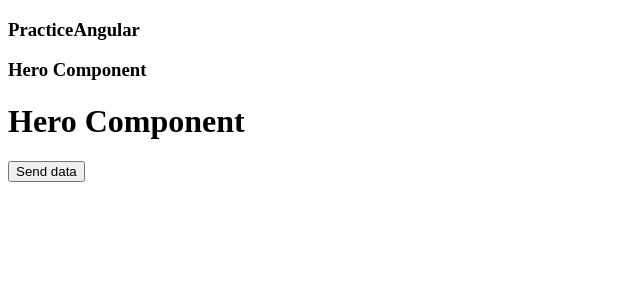
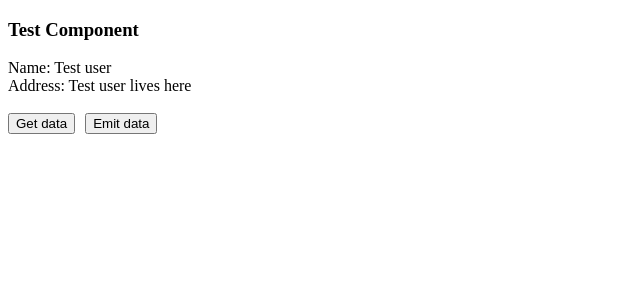
Before and after one commit to yash-mishra/Angular-Training, an Angular app: page /test in a window 1280 px wide. Shown: the top 300 px of the page, without its empty margins (0-640 px from the left). Built offline with nearby package versions, Linux system fonts and the light colour scheme.

Commit message:
FIX: Added service implementation

```diff
--- /dev/null
+++ b/src/app/app.service.ts
@@ -0,0 +1,29 @@
+import { HttpClient } from "@angular/common/http";
+import { Injectable } from "@angular/core";
+import { BehaviorSubject } from "rxjs";
+import { TestUser } from "./models/testUser.model";
+
+@Injectable()
+export class AppService {
+    constructor(private httpClient: HttpClient) { }
+    private testUserDetails = new BehaviorSubject<TestUser>(null);
+
+    public readonly testUserDetails$ = this.testUserDetails.asObservable();
+
+    setData(data: TestUser) {
+        this.testUserDetails.next(data);
+    }
+
+    getData() {
+        return this.testUserDetails.value;
+    }
+
+    getTestUserData() {
+        this.httpClient.get("./assets/data.json").subscribe((data: TestUser) => {
+            if (!!data) {
+                this.setData(data);
+            }
+        })
+    }
+
+}
--- a/src/app/hero/hero.component.html
+++ b/src/app/hero/hero.component.html
@@ -1,4 +1,10 @@
-<h3>Hero Component</h3>
-<h1>{{ heroTitle }}</h1>
+<div *ngIf="!!dataValue; else elseBlock">
+    Name: {{dataValue.name}}<br>
+    Address: {{dataValue.address}}
+</div>
 
-<button value="Load Test" (click)="data()">Send data</button>
+<ng-template #elseBlock>No Data</ng-template><br>
+
+<button value="Load Test" class="buttonClass" (click)="getData()">Get data</button>
+
+<button value="Load Test" (click)="emitData()">Emit data</button>
--- a/src/app/hero/hero.component.scss
+++ b/src/app/hero/hero.component.scss
@@ -0,0 +1,3 @@
+.buttonClass {
+  margin-right: 10px;
+}
--- a/src/app/hero/hero.component.ts
+++ b/src/app/hero/hero.component.ts
@@ -1,17 +1,43 @@
-import { Component, EventEmitter, Input, Output } from '@angular/core';
+import { Component, EventEmitter, Input, OnInit, Output } from '@angular/core';
+import { AppService } from '../app.service';
+import { TestUser } from '../models/testUser.model';
 
 @Component({
     selector: 'app-hero',
     templateUrl: './hero.component.html',
     styleUrls: ['./hero.component.scss']
 })
-export class HeroComponent {
+export class HeroComponent implements OnInit {
+    constructor(
+        private appService: AppService) { }
+
     title = 'PracticeAngular';
+    dataValue: TestUser;
 
     @Input() heroTitle: string;
     @Output() eventVariable: EventEmitter<string> = new EventEmitter<string>();
 
-    data() {
-        this.eventVariable.emit('New Test Title')
+    ngOnInit() {
+        this.addListener();
+        //this.mapValue()
+    }
+
+    addListener() {
+        this.appService.testUserDetails$.subscribe(data => {
+            this.dataValue = data;
+        })
+    }
+
+    getData() {
+        //this.appService.getTestUserData();
+        this.mapValue();
+    }
+
+    mapValue() {
+        this.dataValue = this.appService.getData();
+    }
+
+    emitData() {
+        this.eventVariable.emit('Emmited Data')
     }
 }
--- /dev/null
+++ b/src/app/models/testUser.model.ts
@@ -0,0 +1,4 @@
+export class TestUser {
+    name: string;
+    address: string;
+}
--- a/src/app/test/test.component.ts
+++ b/src/app/test/test.component.ts
@@ -1,16 +1,22 @@
-import { Component } from '@angular/core';
+import { Component, OnInit } from '@angular/core';
+import { AppService } from '../app.service';
 
 @Component({
     selector: 'app-test',
     templateUrl: './test.component.html',
     styleUrls: ['./test.component.scss']
 })
-export class TestComponent {
-    title = 'PracticeAngular';
+export class TestComponent implements OnInit {
+    constructor(private appService: AppService) { }
+
+    dataValue
+
+    ngOnInit() {
+        this.appService.getTestUserData();
+    }
+
+    title = 'Test Component';
     heroTitle = 'Hero Component'
-    test() {
-
-    }
 
     changeTitle(event: string) {
         this.title = event;
--- /dev/null
+++ b/src/assets/data.json
@@ -0,0 +1,4 @@
+{
+    "name": "Test user",
+    "address": "Test user lives here"
+}
```
Also changed, not shown: src/app/app.module.ts (+5 -2 lines).
